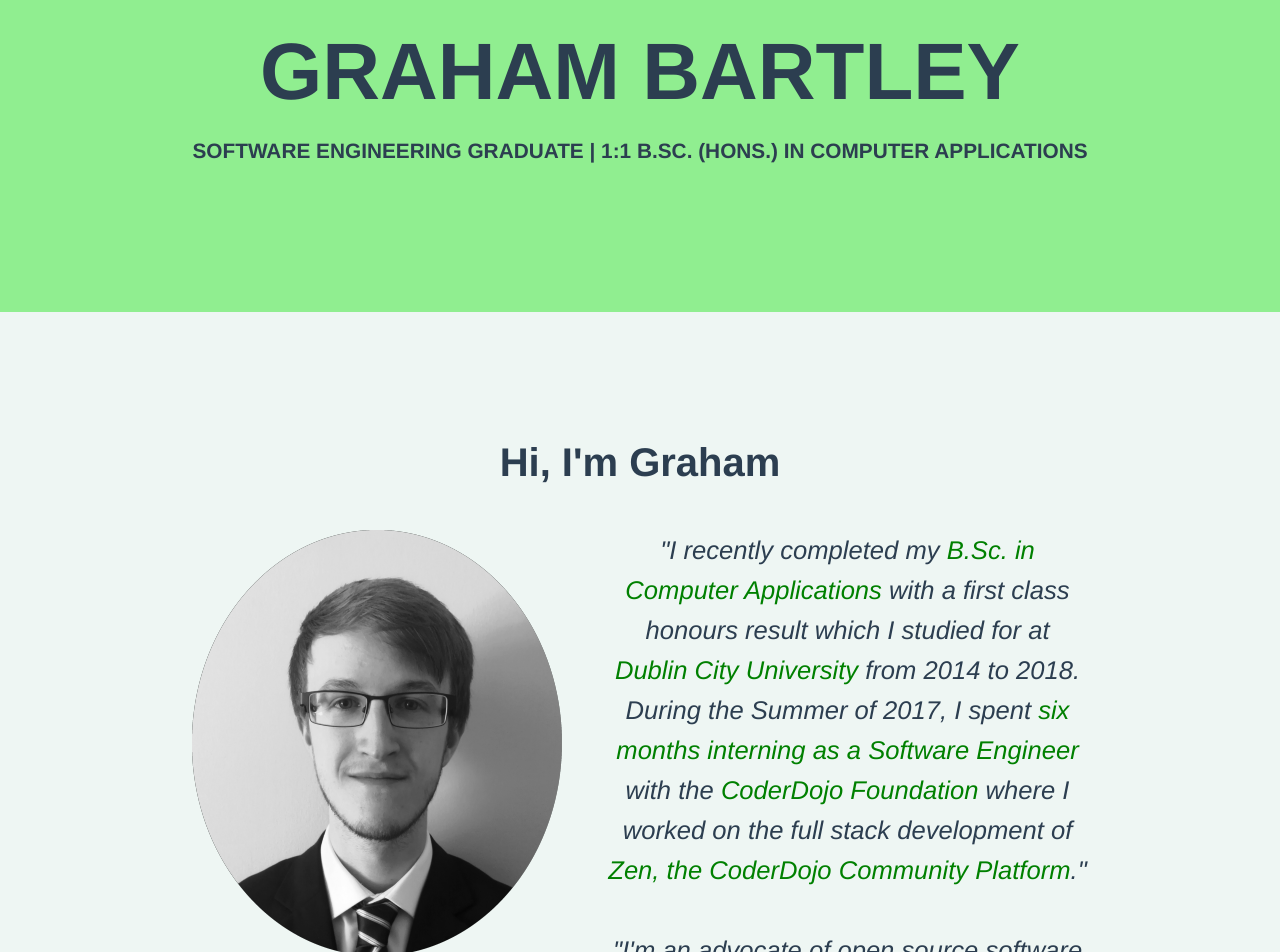
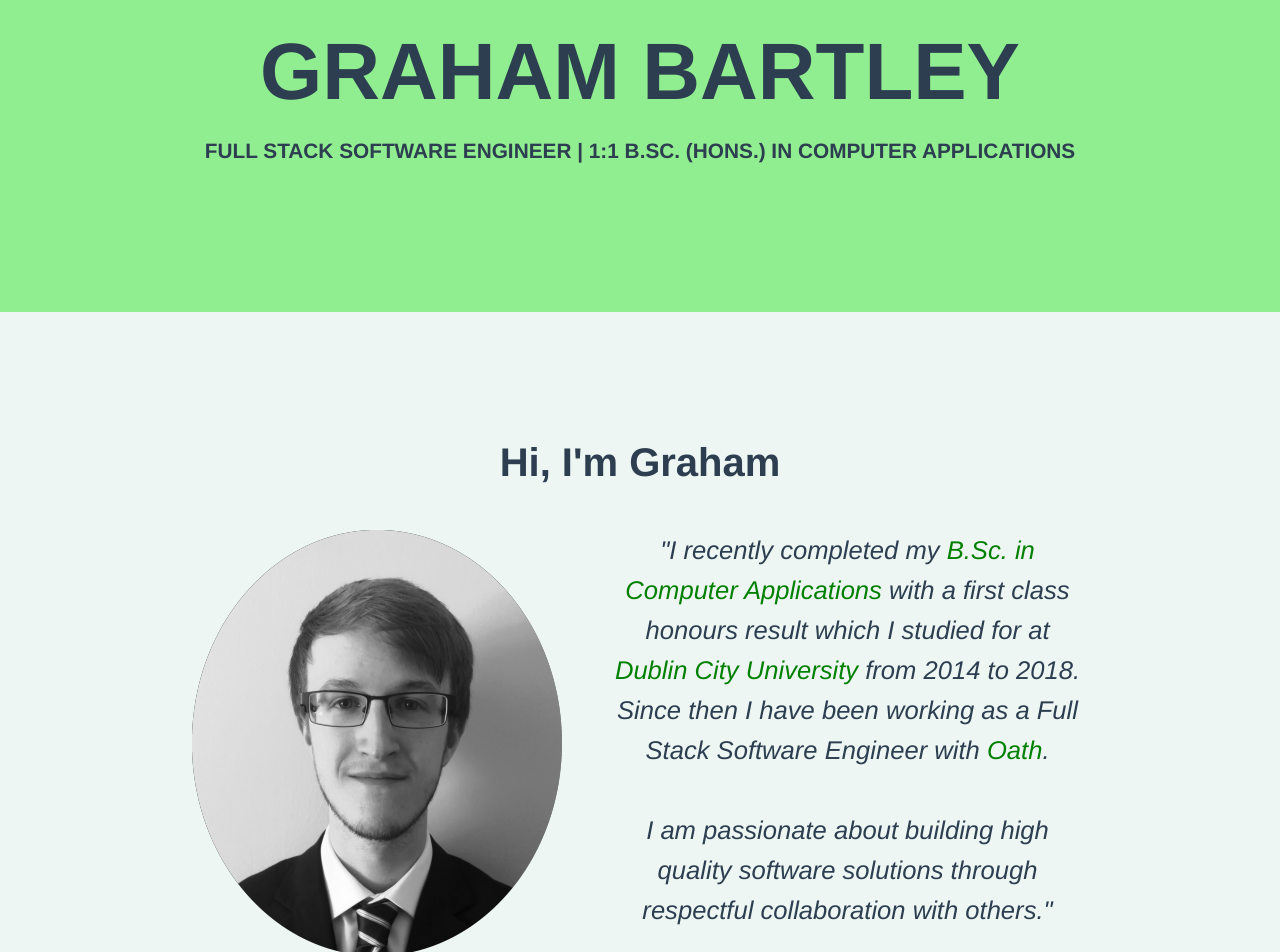
Before and after one commit to grabartley/personal-website, a Vue app: page / in a window 1280 px wide. Shown: the part 140-1092 px from the top of the page. Built offline with nearby package versions, Linux system fonts and the light colour scheme.

Commit message:
[v0.34] Updated header text and About Me bio and added link to final year project source code

```diff
--- a/src/components/AboutMe.vue
+++ b/src/components/AboutMe.vue
@@ -8,10 +8,8 @@
             <img src="../assets/me.png" alt="A picture of me."></img>
           </div>
           <div class="about-me__bio-text">
-            "I recently completed my <a href="https://www.dcu.ie/courses/undergraduate/computing/computer-applications.shtml" target="_blank">B.Sc. in Computer Applications</a> with a first class honours result which I studied for at <a href="http://dcu.ie/" target="_blank">Dublin City University</a> from 2014 to 2018.
-            During the Summer of 2017, I spent <a href="https://coderdojo.com/news/2017/10/25/what-ive-learned-and-am-still-learning-at-the-coderdojo-foundation/" target="_blank">six months interning as a Software Engineer</a> with the <a href="https://coderdojo.com/foundation/" target="_blank">CoderDojo Foundation</a>
-            where I worked on the full stack development of <a href="http://zen.coderdojo.com" target="_blank">Zen, the CoderDojo Community Platform</a>."<br><br>
-            "I'm an advocate of open source software and in my professional life I strive to create high quality software solutions through respectful collaboration with others."
+            "I recently completed my <a href="https://www.dcu.ie/courses/undergraduate/computing/computer-applications.shtml" target="_blank">B.Sc. in Computer Applications</a> with a first class honours result which I studied for at <a href="http://dcu.ie/" target="_blank">Dublin City University</a> from 2014 to 2018. Since then I have been working as a Full Stack Software Engineer with <a href="https://www.oath.com" target="_blank">Oath</a>.<br><br>
+            I am passionate about building high quality software solutions through respectful collaboration with others."
           </div>
         </div>
       </div>
--- a/src/components/MyHeader.vue
+++ b/src/components/MyHeader.vue
@@ -5,7 +5,7 @@
       <li><router-link id="header-work" to="work">WORK</router-link></li>
     </ul>
     <h1 id="header-name">Graham Bartley</h1>
-    <p id="header-desc">Software Engineering Graduate | 1:1 B.Sc. (Hons.) in Computer Applications</p>
+    <p id="header-desc">Full Stack Software Engineer | 1:1 B.Sc. (Hons.) in Computer Applications</p>
   </header>
 </template>
 <script>
--- a/src/components/Zen.vue
+++ b/src/components/Zen.vue
@@ -9,7 +9,7 @@
         using <a href="https://angularjs.org/" target="_blank">Angular 1</a> and the back-end microservices using <a href="https://nodejs.org/" target="_blank">NodeJS</a> and <a href="http://senecajs.org/" target="_blank">SenecaJS</a>.
         I documented my experience in more detail in <a href="https://coderdojo.com/news/2017/10/25/what-ive-learned-and-am-still-learning-at-the-coderdojo-foundation/" target="_blank">this blog post</a>.
         Zen is an <strong>open source</strong> platform so all of it's source code can be found on <a href="http://www.github.com/CoderDojo" target="_blank">CoderDojo's GitHub</a>.<br><br>
-        The work I did during my internship led to me wanting to <strong>continue contributing</strong> to the development of Zen which I was able to do through my <strong>final year project</strong> in my final year of study at DCU.
+        The work I did during my internship led to me wanting to <strong>continue contributing</strong> to the development of Zen which I was able to do through <a href="https://github.com/grabartley/coderdojo-zen-projects" target="_blank">my final year project</a> in my final year of study at DCU.
         This individual project focused on the <strong>design, testing and implementation</strong> of a coding project creation, management and interaction solution for Zen which allows CoderDojo Ninjas to upload, share and interact with coding projects directly through Zen without ever leaving their browser.
         This was a <strong>very challenging</strong> and <strong>very rewarding</strong> project to work on and I am delighted to have been able to complete it.
       </div>
```
